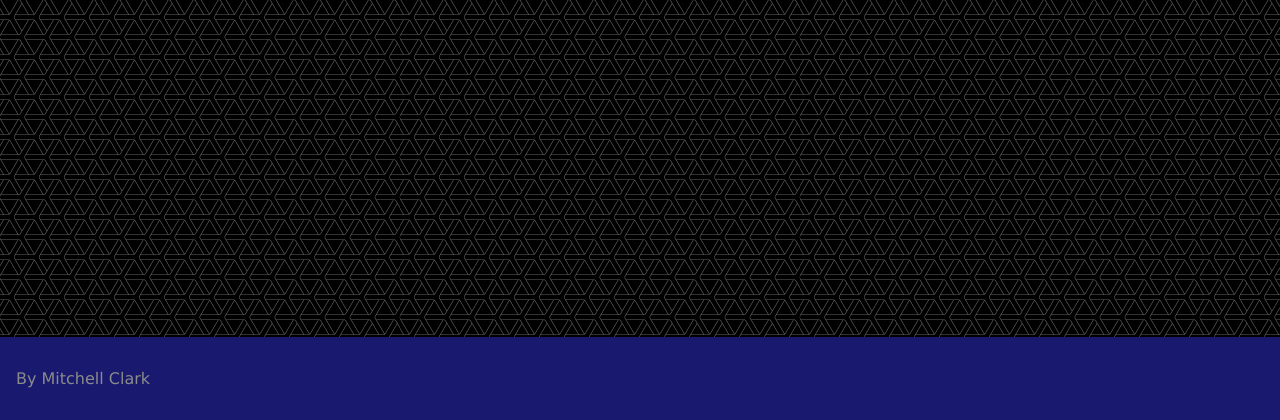
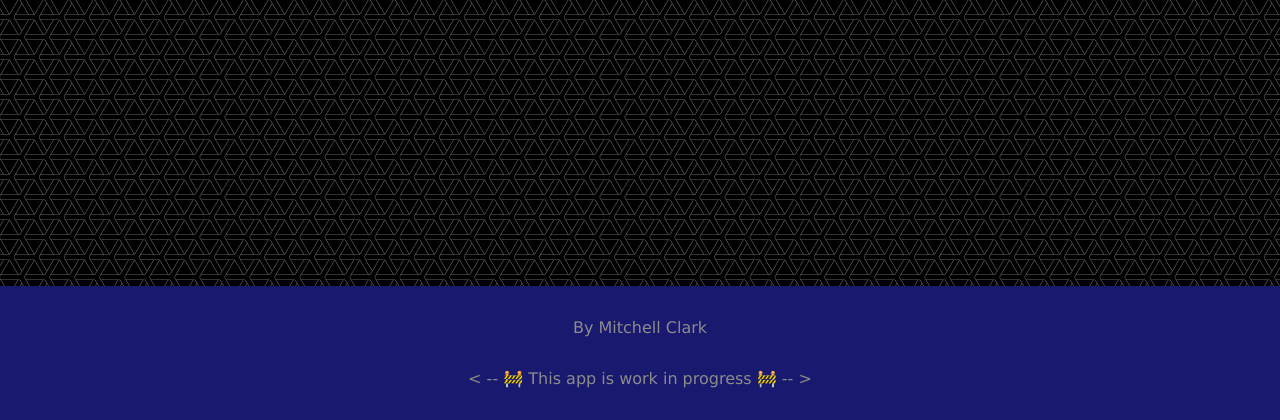
Before and after one commit to MitchellJC/game-rec-app, a Flask app: page / in a window 1280 px wide. Shown: the part 380-800 px from the top of the page. Run offline with Flask 3, Linux system fonts and the light colour scheme; parts of the project's set-up code (start-up, migrations or seed data) failed here and were passed over.

Commit message:
style changes

```diff
--- a/app.py
+++ b/app.py
@@ -45,4 +45,4 @@ def get_cover(item_id):
 
 if __name__ == "__main__":
     port = int(os.environ.get("PORT", 5000))
-    app.run(debug=False, host='0.0.0.0', port=port)
+    app.run(debug=True, host='0.0.0.0', port=port)
--- a/static/css/style.css
+++ b/static/css/style.css
@@ -59,6 +59,9 @@ header {
 }
 
 footer {
+    display: flex;
+    flex-direction: column;
+    align-items: center;
     margin-top: auto;
     padding: 1rem;
     background-color: midnightblue;
--- a/templates/index.html
+++ b/templates/index.html
@@ -50,6 +50,7 @@
 
     <footer>
       <p>By Mitchell Clark</p>
+      <p> &lt; -- &#128679; This app is work in progress &#128679; -- &gt;</p>
     </footer>
 
     <script src="{{url_for('static', filename='components/gameField.js')}}"></script>
```
